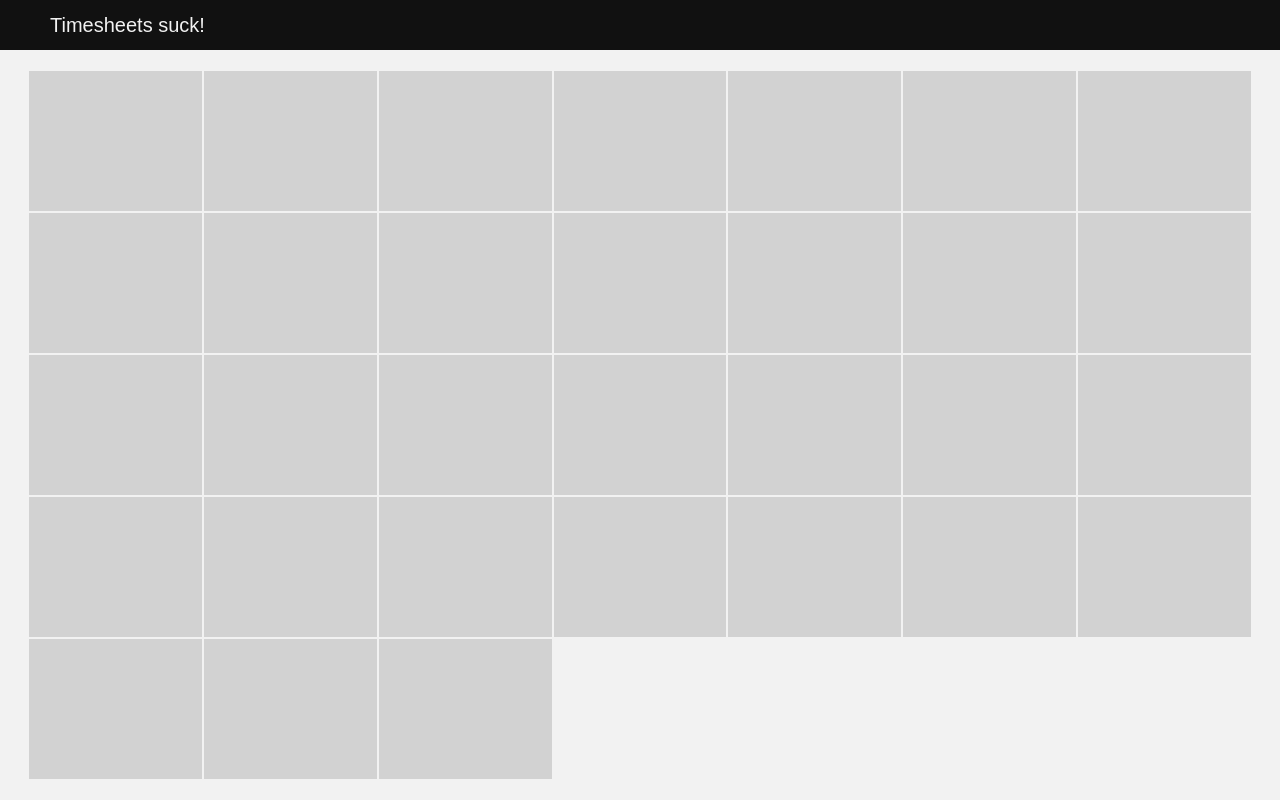
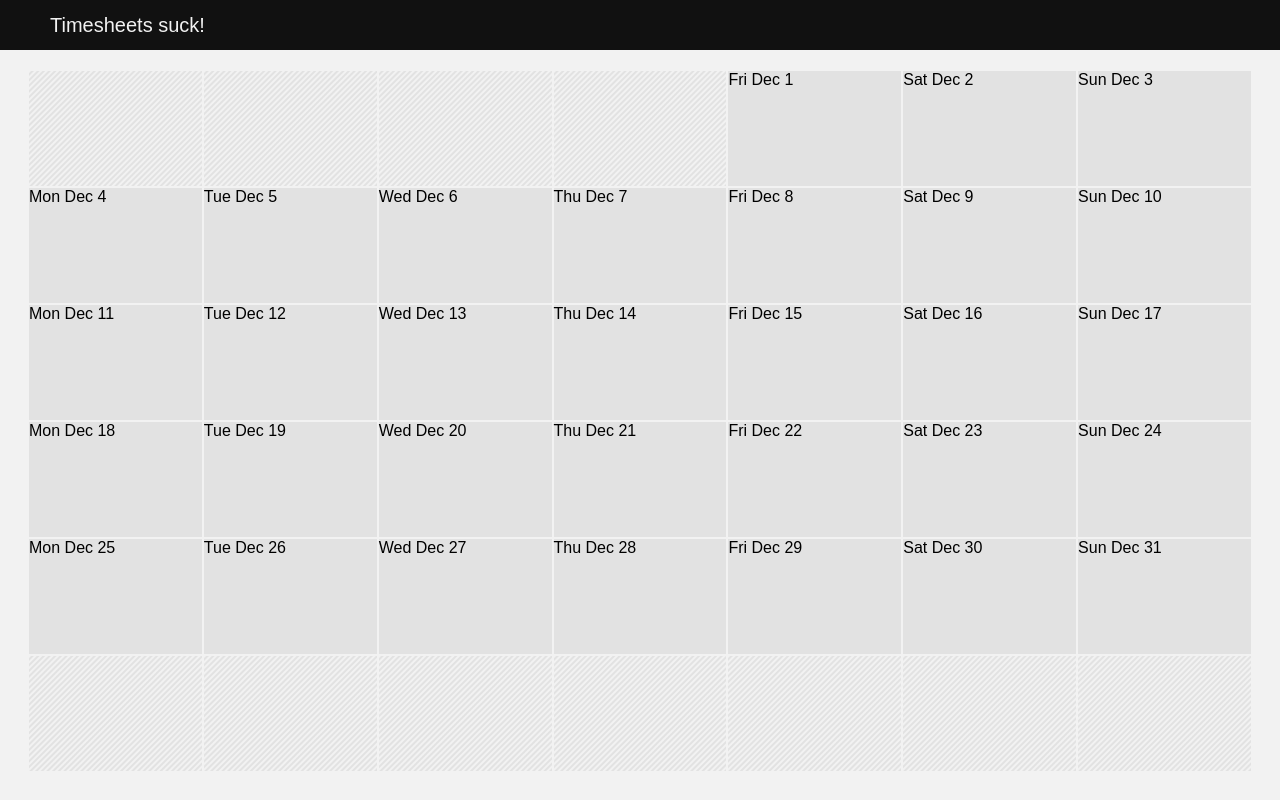
Before and after one commit to TSpierings/TimesheetsSuck, an Angular app: page / in a window 1280 px wide. Built offline with nearby package versions, Linux system fonts and the light colour scheme.

Commit message:
Implement calendar days

```diff
--- a/src/app/modules/timesheet/timesheet.module.ts
+++ b/src/app/modules/timesheet/timesheet.module.ts
@@ -1,11 +1,14 @@
 import { NgModule } from '@angular/core';
-import { CommonModule } from '@angular/common';
+import { CommonModule, DatePipe } from '@angular/common';
 import { TimesheetComponent } from './timesheet/timesheet.component';
 
 @NgModule({
   imports: [
     CommonModule
   ],
+  providers: [
+    DatePipe
+  ],
   declarations: [TimesheetComponent]
 })
 export class TimesheetModule { }
--- a/src/app/modules/timesheet/timesheet/timesheet.component.html
+++ b/src/app/modules/timesheet/timesheet/timesheet.component.html
@@ -1,7 +1,7 @@
 <div class="container">
   <div class="calender">
-    <div class="day" *ngFor="let day of days">
-
+    <div class="day" *ngFor="let day of days" [ngClass]="{'disabled': !day}">
+      <span *ngIf="day">{{day.day | date: 'EEE MMM d'}}</span>
     </div>
   </div>
 </div>
--- a/src/app/modules/timesheet/timesheet/timesheet.component.scss
+++ b/src/app/modules/timesheet/timesheet/timesheet.component.scss
@@ -13,10 +13,16 @@
         margin-top: 20px;
 
         .day {
-            height: calc((100vh - 50px) / 5 - 10px);
+            height: calc((100vh - 50px) / 6 - 10px);
+            min-height: 50px;
+            min-width: 50px;
             width: calc(100vw / 7 - 10px);
+            margin: 1px;
             background-color: $sublight;
-            margin: 1px;
+
+            &.disabled {
+                background: repeating-linear-gradient(135deg, transparent, transparent 1px, $sublight 2px, $sublight 3px, transparent 4px);
+            }
         }
     }
 }
--- a/src/app/modules/timesheet/timesheet/timesheet.component.ts
+++ b/src/app/modules/timesheet/timesheet/timesheet.component.ts
@@ -1,4 +1,9 @@
 import { Component, OnInit } from '@angular/core';
+import { DatePipe } from '@angular/common';
+
+export interface Day {
+  day: Date;
+}
 
 @Component({
   selector: 'app-timesheet',
@@ -7,11 +12,33 @@
 })
 export class TimesheetComponent implements OnInit {
 
-  days = new Array(31);
+  days = new Array(42);
 
-  constructor() { }
+  constructor(private datePipe: DatePipe) { }
 
   ngOnInit() {
+    this.fillCalendar();
+  }
+
+  private fillCalendar() {
+    const thisYear = new Date().getFullYear();
+    const thisMonth = new Date().getMonth();
+    const firstDay = new Date(thisYear, thisMonth);
+
+    console.log(firstDay.getDay());
+
+    // Edge case: show week before if month starts on monday
+    let startDayOfWeek = firstDay.getDay();
+    startDayOfWeek = startDayOfWeek <= 1 ? startDayOfWeek + 7 : startDayOfWeek;
+
+    let dayCursor = new Date(thisYear, thisMonth, 1);
+    for (let i = 0; dayCursor.getMonth() === thisMonth; i++) {
+      this.days[startDayOfWeek + i - 1] = {
+        day: dayCursor
+       };
+
+      dayCursor = new Date(thisYear, thisMonth, i + 2);
+    }
   }
 
 }
--- a/src/app/scss/global-styling.scss
+++ b/src/app/scss/global-styling.scss
@@ -1,6 +1,7 @@
 $light: #f2f2f2;
 $dark: #111;
-$sublight: #d2d2d2;
+$sublight: #e2e2e2;
+$disabled: #d2d2d2;
 
 @keyframes fade-in {
     from {opacity: 0;}
```
